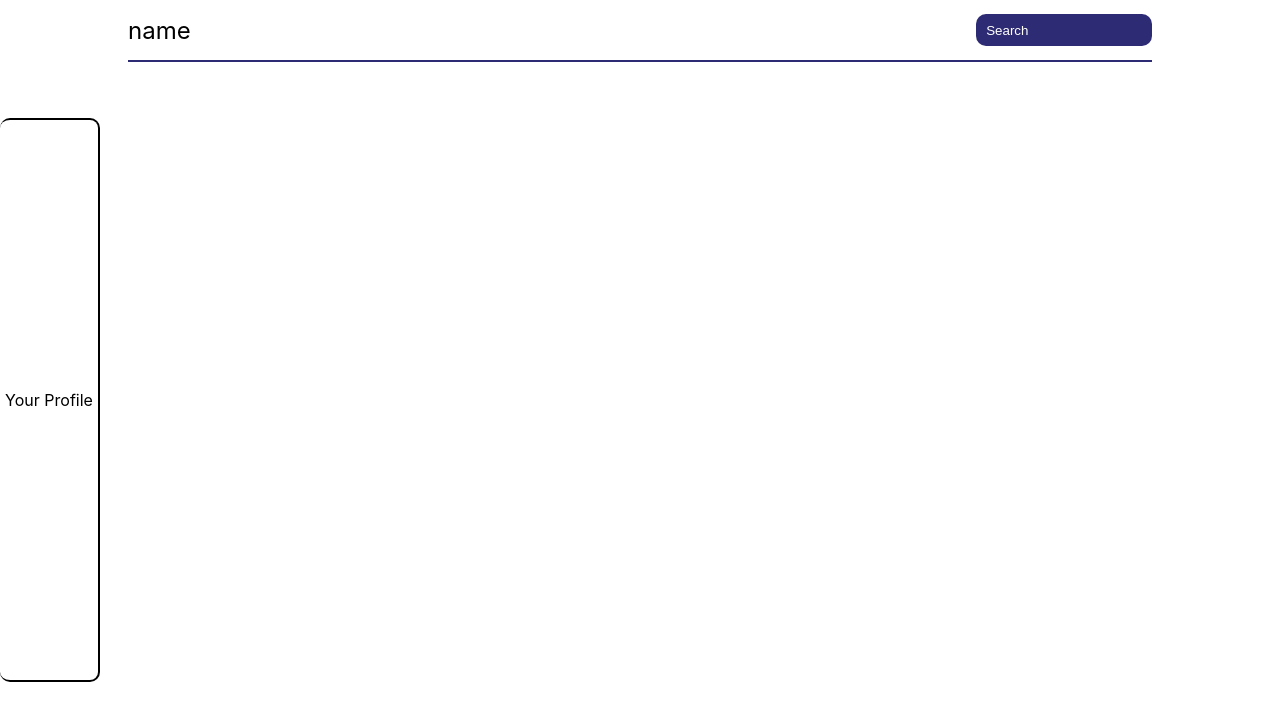
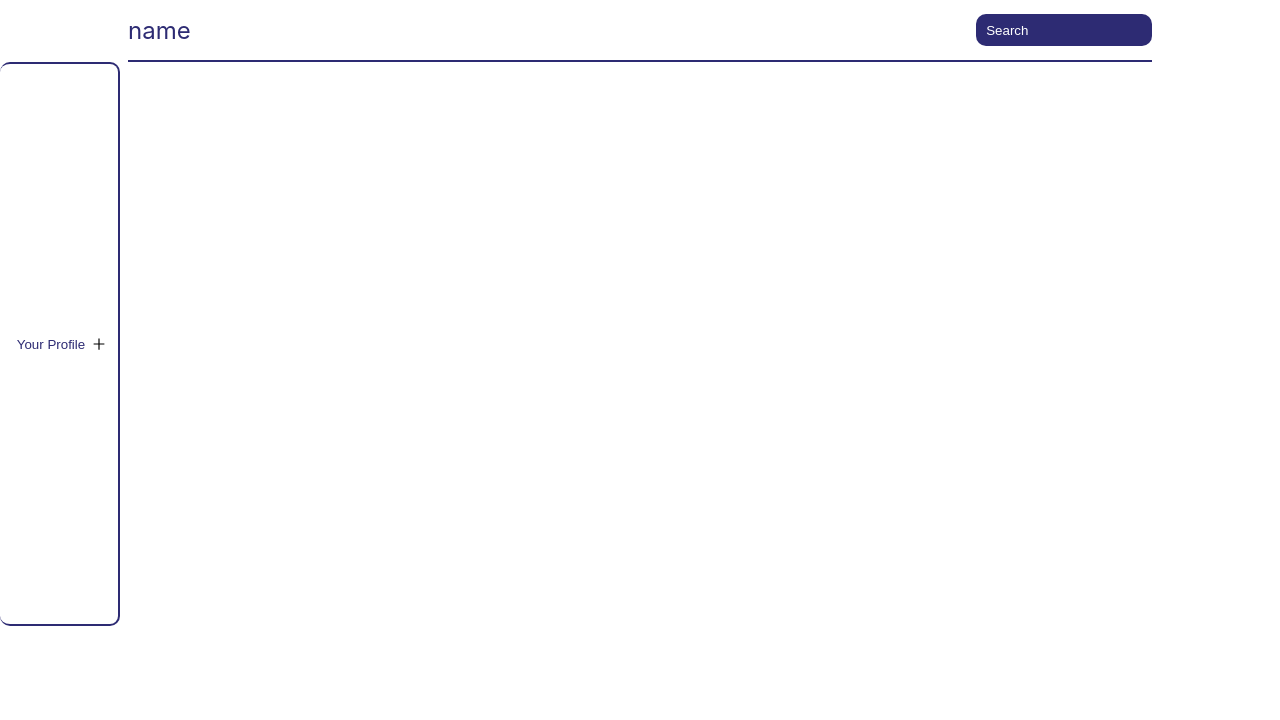
Before and after one commit to YoussefHoussein/book-sharing, a React (Create React App) app in the folder frontend/: page /home in a window 1280 px wide. Shown: the top 720 px of the page. Built offline with nearby package versions, Linux system fonts and the light colour scheme.

Commit message:
frontend <> add the open profile and create

```diff
--- a/frontend/package.json
+++ b/frontend/package.json
@@ -9,6 +9,7 @@
     "axios": "^1.4.0",
     "react": "^18.2.0",
     "react-dom": "^18.2.0",
+    "react-icons": "^4.10.1",
     "react-router-dom": "^6.15.0",
     "react-scripts": "5.0.1",
     "web-vitals": "^2.1.4"
--- /dev/null
+++ b/frontend/src/components/create/index.jsx
@@ -0,0 +1,9 @@
+import React from 'react'
+
+const Create = () => {
+  return (
+    <div>Create</div>
+  )
+}
+
+export default Create
--- a/frontend/src/components/home/index.jsx
+++ b/frontend/src/components/home/index.jsx
@@ -1,15 +1,24 @@
-import React from 'react'
+import React, { useEffect, useState } from 'react'
 import Navbar from '../navbar'
 import SideBar from '../sideBar'
 import './style.css'
+import Profile from '../profile'
+import Create from '../create'
 const Home = () => {
+  const [active,setActive]=useState(null)
   return (
-    <div className='flex'>
+    <div className='flex column'>
         <Navbar name={"name"}/>
-        <div className='sidebar-container flex'>
-        <SideBar />
+        <div className='body-container flex spaceBetween'>
+          <div className='sidebar-container flex'>
+          <SideBar openProfile={() => setActive("profile")} openCreate={()=>setActive("create")}/>
+          </div>
+          <div className='profile-container flex center'>
+            {active === "profile" ? <Profile /> : ""}
+            {active === "create" ? <Create /> : ""}
+          </div>
+
         </div>
-
     </div>
   )
 }
--- a/frontend/src/components/home/style.css
+++ b/frontend/src/components/home/style.css
@@ -1,8 +1,14 @@
 .sidebar-container{
-    width: 100px;
+    width: 120px;
     height: 100vh;
-    position: absolute;
-    left: 0;
-    align-items: center;
     justify-content: flex-start;
 }
+.profile-container{
+    width: 90%;
+    height: 80vh;
+}
+.body-container{
+    width: 100%;
+    height: 100vh;
+
+}
--- a/frontend/src/components/navbar/style.css
+++ b/frontend/src/components/navbar/style.css
@@ -21,4 +21,5 @@
 }
 .navbar-name{
     font-size: 1.5rem;
+    color: rgb(45, 43, 115);
 }
--- /dev/null
+++ b/frontend/src/components/profile/index.jsx
@@ -0,0 +1,9 @@
+import React from 'react'
+
+const Profile = () => {
+  return (
+    <div>Profile</div>
+  )
+}
+
+export default Profile
--- a/frontend/src/components/sideBar/index.jsx
+++ b/frontend/src/components/sideBar/index.jsx
@@ -1,9 +1,13 @@
 import React from 'react'
 import './style.css'
-const SideBar = () => {
+import {AiOutlinePlus} from "react-icons/ai"
+const SideBar = ({openProfile,openCreate}) => {
   return (
     <div className='sideBar flex center'>
-      <div>Your Profile</div>
+      <div className='flex center'>
+        <button className='profile-button' onClick={openProfile}>Your Profile</button>
+        <AiOutlinePlus className='pointer' onClick={openCreate}/>
+      </div>
     </div>
   )
 }
--- a/frontend/src/components/sideBar/style.css
+++ b/frontend/src/components/sideBar/style.css
@@ -1,7 +1,12 @@
 .sideBar{
     width: 100%;
     height: 70vh;
-    border: 2px  solid black;
+    border: 2px  solid rgb(45, 43, 115);
     border-left: none;
     border-radius: 10px;
 }
+.profile-button{
+    background-color: transparent;
+    border: 0;
+    color: rgb(45, 43, 115);
+}
--- a/frontend/src/styles/utilities.css
+++ b/frontend/src/styles/utilities.css
@@ -84,6 +84,9 @@
     height: 5px;
 }
 
+.pointer {
+    cursor: pointer;
+}
 button{
     cursor: pointer;
 }
```
Also changed, not shown: 1 other file (tests, documents, lock files or other folders).
